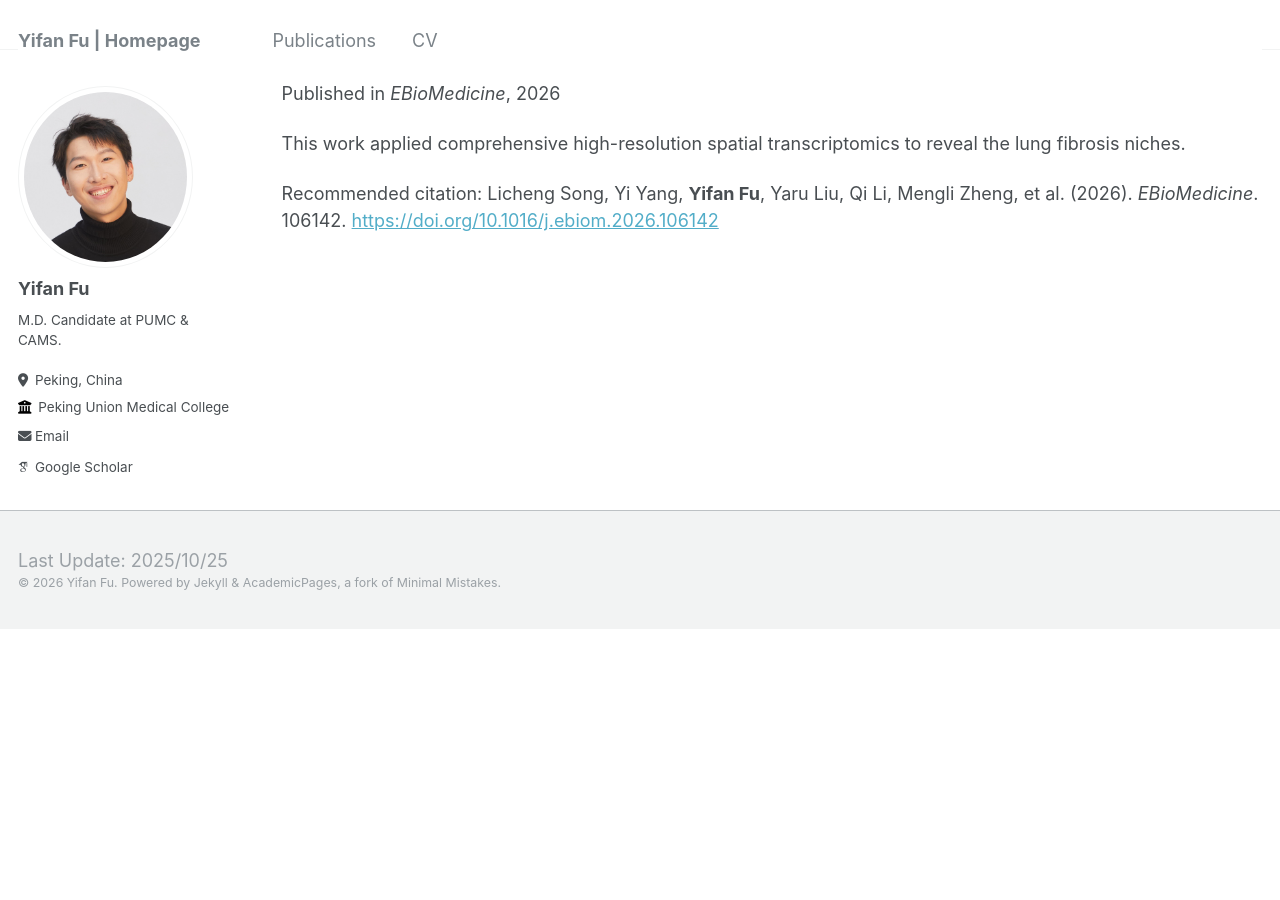
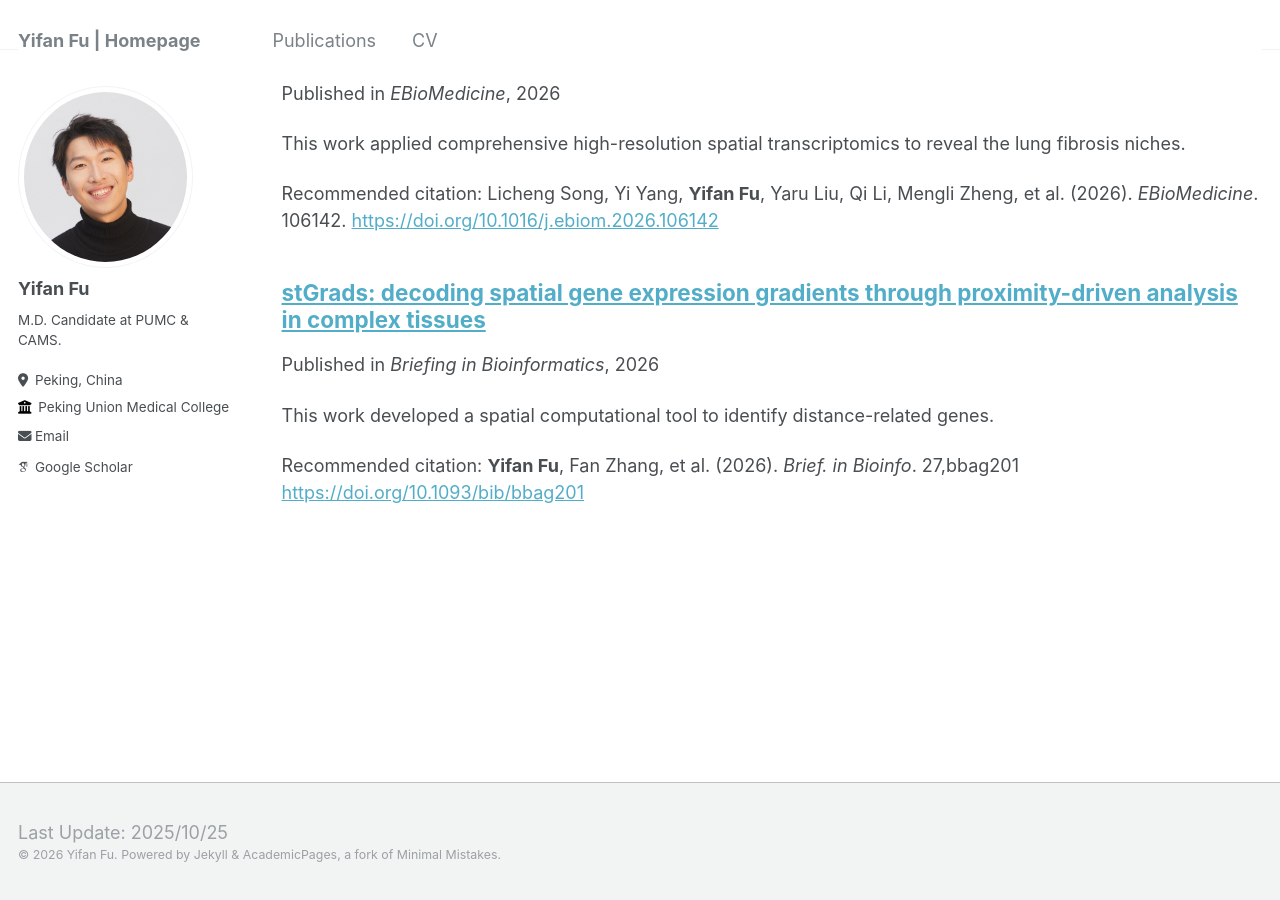
Before and after one commit to yifanfu01/yifanfu01.github.io, a Jekyll site: the page built from _pages/collection-archive.html, in a window 1280 px wide and 900 px high, scrolled down 2403 px. Built offline with Jekyll 4.4.1, drawn with Linux system fonts in a browser that asks for light colours; some web fonts are replaced; before the commit the page ends 3031 px from its top, so only the background shows below that.

Commit message:
update BIB2026

```diff
--- /dev/null
+++ b/_publications/2026BIB.md
@@ -0,0 +1,14 @@
+---
+title: "stGrads: decoding spatial gene expression gradients through proximity-driven analysis in complex tissues"
+collection: publications
+permalink: /publication/bib2026
+excerpt: 'This work developed a spatial computational tool to identify distance-related genes.'
+date: 2026-05-1
+venue: 'Briefing in Bioinformatics'
+paperurl: 'https://doi.org/10.1093/bib/bbag201'
+citation: '<b>Yifan Fu</b>, Fan Zhang, et al. (2026). <i>Brief. in Bioinfo</i>. 27,bbag201'
+---
+
+I finished this work in the PUMCH, together with Dr. Fan Zhang and other colleagues in 2026, supervised by Prof. Taiping Zhang and Prof. Wei Chen.
+
+This study represents the math theory of  [stGrads](https://stgrads.readthedocs.io), a computational framework I developed for analyzing spatial transcriptomic gradients.
```
Also changed, not shown: _pages/about.md (+1 -1 lines), 1 other file.
